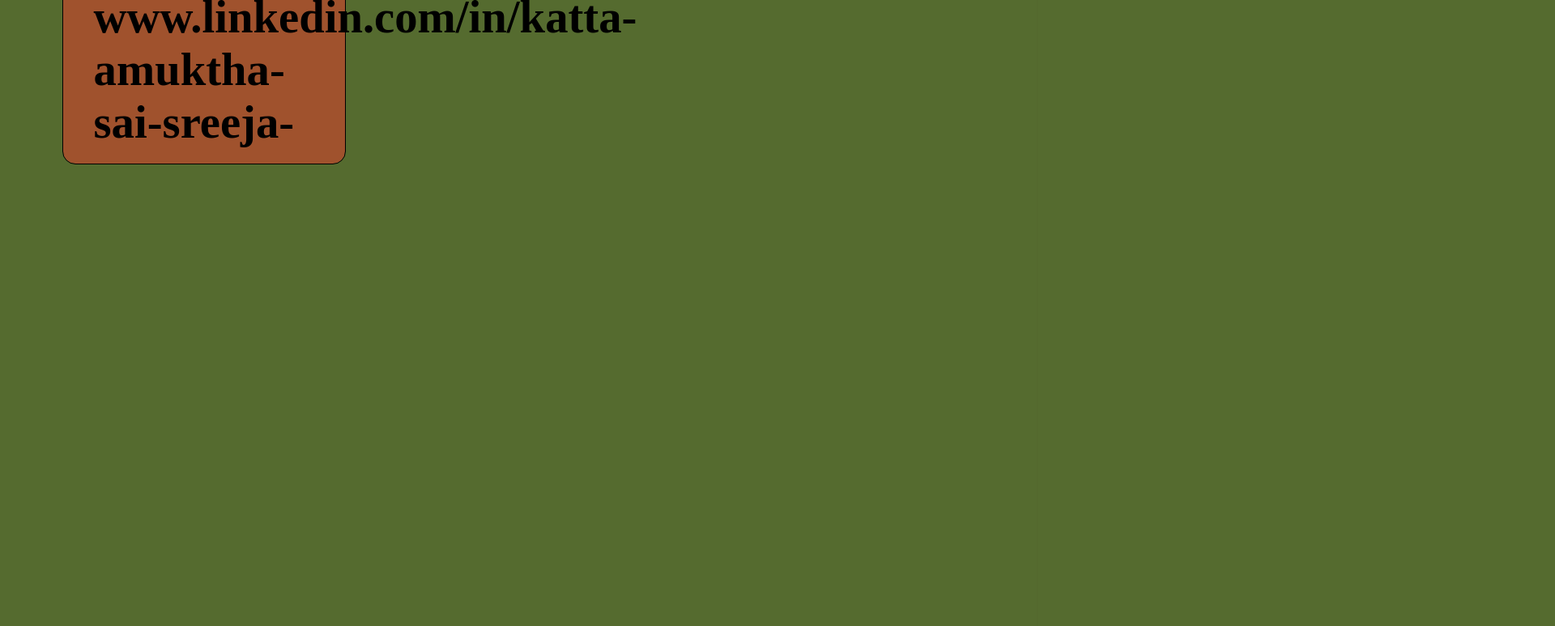
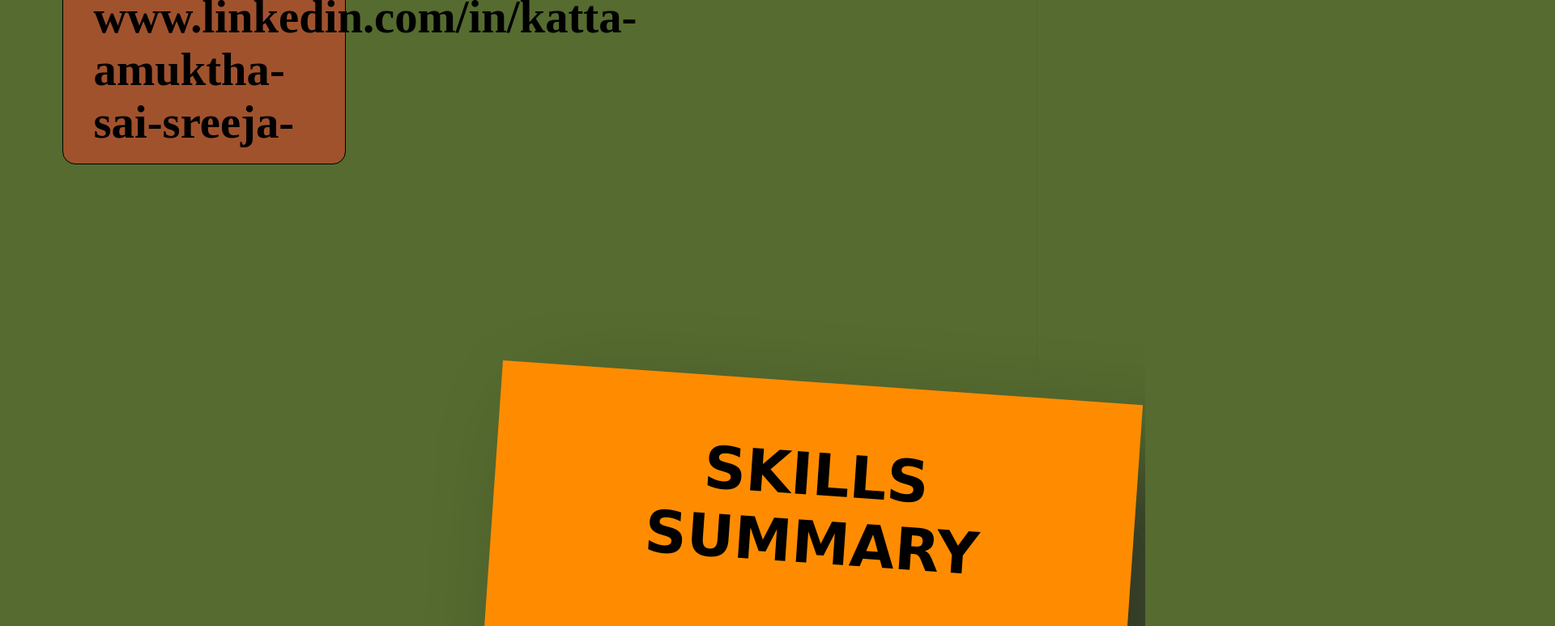
Before and after one commit to anonymouswebdesigner4/myframework, a plain HTML site: page index.html in a window 1280 px wide. Shown: the part 1728-2501 px from the top of the page at 81% size, 1920 px wide, since content can reach past the window. Drawn offline with Linux system fonts and the light colour scheme.

Commit message:
Update style.css

```diff
--- a/style.css
+++ b/style.css
@@ -30,7 +30,7 @@
   font-family: 'Reenie Beanie', cursive;
   position: relative;
   text-align: center;
-  margin:7cm 16cm 7cm 75cm;
+  margin:7cm 16cm 7cm 16cm;
 
 
 }
```
